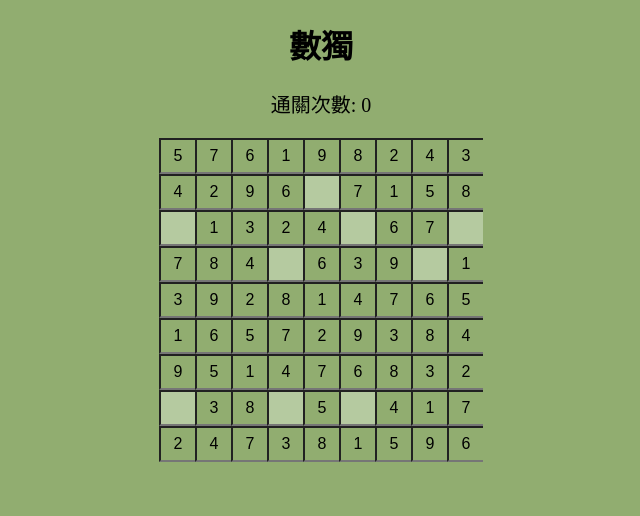
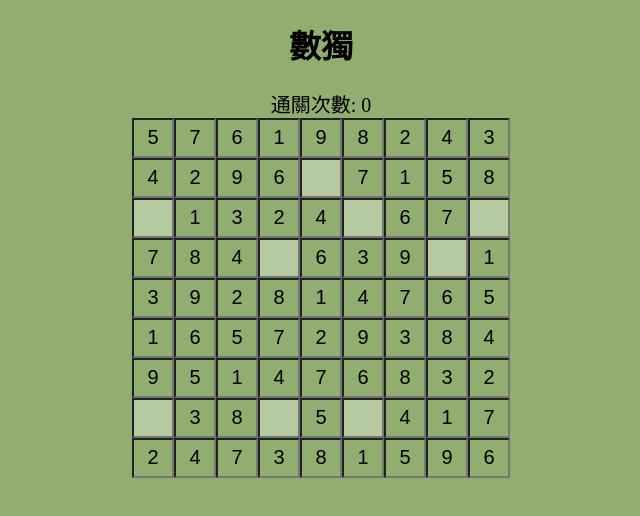
Before and after one commit to feel0729/my-sudoku-game, a Vue app: page / in a window 1280 px wide. Shown: the top 516 px of the page, without its empty margins (327-967 px from the left). Built offline with nearby package versions, Linux system fonts and the light colour scheme.

Commit message:
調整排版

```diff
--- a/src/assets/styles.css
+++ b/src/assets/styles.css
@@ -2,4 +2,6 @@
 body {
     background-color: #91AD70;
     width: 100%;
+    height: 100%;
+    overflow: auto;
   }
--- a/src/assets/sudoku.css
+++ b/src/assets/sudoku.css
@@ -1,33 +1,37 @@
 .sudoku-grid-container {
     display: flex;
+    align-items: center;
     justify-content: center;
-    height: 80%;
+    align-self:center;
+    align-content:center;
     overflow: auto;
 }
 
 .sudoku-grid {
     display: grid;
-    grid-template-rows: repeat(9, 36px);
-    grid-template-columns: repeat(9, 36px);
-    gap: 0px;
-    max-width: 100%;
-    max-height: 100%;
-    overflow: hidden;
+    grid-template-rows: repeat(9, 42px);
+    grid-template-columns: repeat(9, 42px);
+    gap: 1 px;
+    max-width: 420px;
+    max-height: 420px;
+    overflow: auto;
 }
 
 .sudoku-cell {
-    width: 30px;
-    height: 30px;
+    width: 34px;
+    height: 34px;
     text-align: center;
     background-color: #B5CAA0;
-    font-size: 16px;
-    -moz-appearance: textfield; /* Firefox */
+    font-size: 20px;
+    -moz-appearance: textfield;
+    /* Firefox */
 }
 
 .sudoku-cell::-webkit-outer-spin-button,
 .sudoku-cell::-webkit-inner-spin-button {
     -webkit-appearance: none;
-    margin: 0; /* Safari and Chrome */
+    margin: 0;
+    /* Safari and Chrome */
 }
 
 .initial-cell {
@@ -39,7 +43,7 @@
 }
 
 .status-bar {
-    margin-bottom: 20px;
+    /* margin-bottom: 20px; */
     font-size: 20px;
     text-align: center;
 }
```
Also changed, not shown: 1 other file (tests, documents, lock files or other folders).
